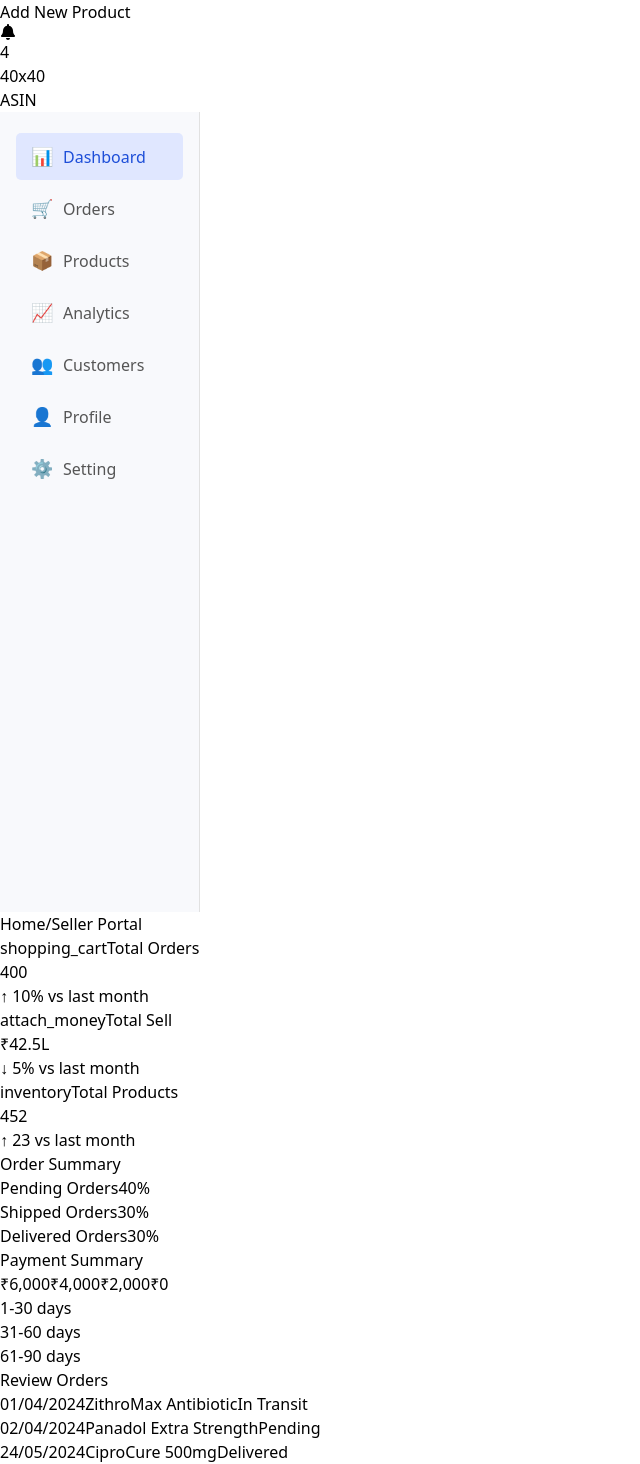
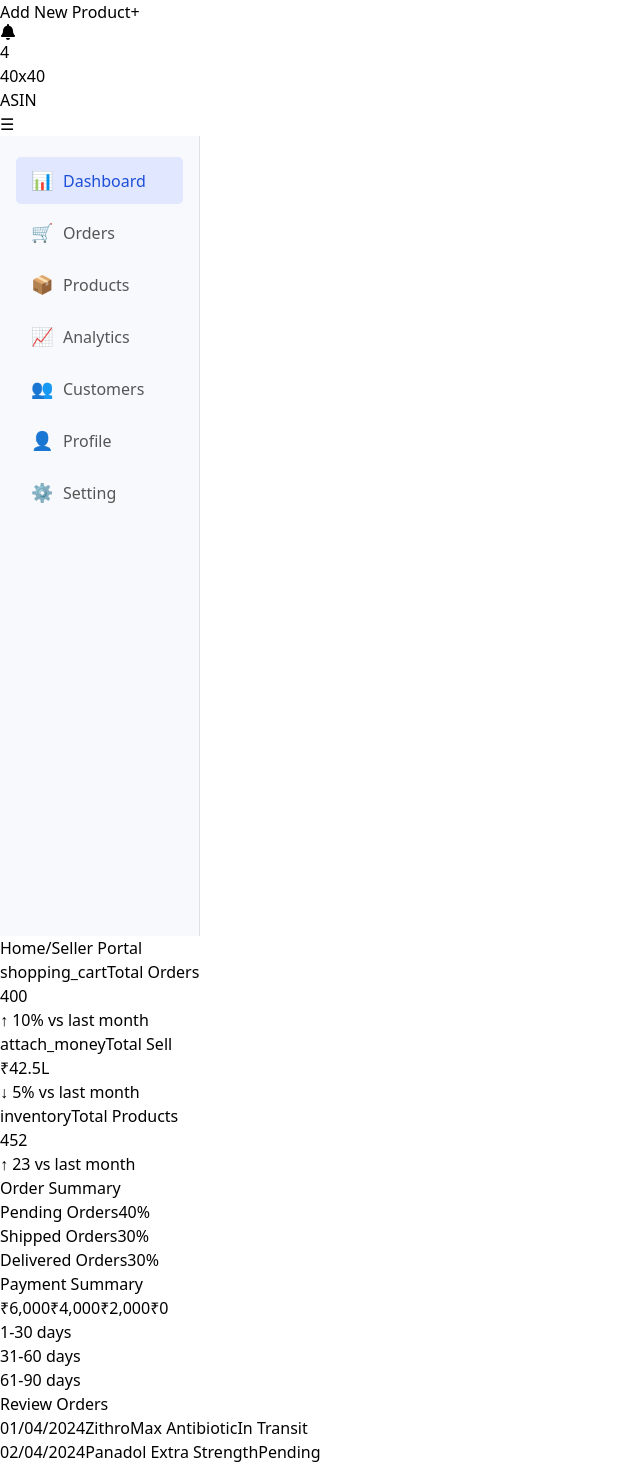
Before and after one commit to vaibhavporwal01/CodeSeVyapaar, a React (Vite) app: page /dashboard in a window 1280 px wide. Shown: the part 150-1614 px from the top of the page, without its empty margins (0-640 px from the left). Built offline with nearby package versions, Linux system fonts and the light colour scheme.

Commit message:
made different file for all cards

```diff
--- a/src/components/Dashboard/SellerDashboard.jsx
+++ b/src/components/Dashboard/SellerDashboard.jsx
@@ -1,7 +1,12 @@
+// src/pages/SellerDashboard.js
 import React from 'react';
 import { Link } from 'react-router-dom';
 import Sidebar from '../Sidebar/Sidebar';
 import SellerNavbar from './seller-Components/SellerNavbar';
+import DashboardCard from './seller-Components/DashboardCard';
+import OrderSummary from './seller-Components/OrderSummary';
+import PaymentSummary from './seller-Components/PaymentSummary';
+import ReviewOrders from './seller-Components/ReviewOrders';
 
 const SellerDashboard = () => {
   return (
@@ -46,89 +51,4 @@ const SellerDashboard = () => {
   );
 };
 
-const DashboardCard = ({ title, value, change, color, icon }) => (
-  <div className="bg-white rounded-lg shadow p-4">
-    <h3 className="text-sm font-semibold flex items-center">
-      <span className="material-icons-outlined mr-2">{icon}</span>
-      {title}
-    </h3>
-    <p className="text-2xl font-bold mt-2">{value}</p>
-    <p className={`text-xs text-${color}-500 mt-1`}>{change} vs last month</p>
-  </div>
-);
-
-const OrderSummary = () => (
-  <div className="bg-white rounded-lg shadow p-4">
-    <h3 className="text-sm font-semibold mb-4">Order Summary</h3>
-    <div className="space-y-3">
-      {[
-        { label: 'Pending Orders', percentage: 40, color: 'yellow' },
-        { label: 'Shipped Orders', percentage: 30, color: 'purple' },
-        { label: 'Delivered Orders', percentage: 30, color: 'green' },
-      ].map((item, index) => (
-        <div key={index}>
-          <div className="flex justify-between text-xs">
-            <span>{item.label}</span>
-            <span>{item.percentage}%</span>
-          </div>
-          <div className="w-full bg-gray-200 rounded-full h-2 mt-1">
-            <div className={`bg-${item.color}-500 h-2 rounded-full`} style={{ width: `${item.percentage}%` }}></div>
-          </div>
-        </div>
-      ))}
-    </div>
-  </div>
-);
-
-const PaymentSummary = () => (
-  <div className="bg-white rounded-lg shadow p-4">
-    <h3 className="text-sm font-semibold mb-4">Payment Summary</h3>
-    <div className="relative h-48">
-      {/* Y-Axis */}
-      <div className="absolute left-0 top-0 h-full flex flex-col justify-between text-xs pr-2">
-        <span>₹6,000</span>
-        <span>₹4,000</span>
-        <span>₹2,000</span>
-        <span>₹0</span>
-      </div>
-
-      {/* Bars */}
-      <div className="absolute inset-0 flex items-end justify-around px-4">
-        <div className="flex flex-col items-center">
-          <div className="bg-purple-500 w-10 h-12 sm:h-16 lg:h-24 rounded-t"></div>
-          <span className="text-xs mt-2">1-30 days</span>
-        </div>
-        <div className="flex flex-col items-center">
-          <div className="bg-purple-500 w-10 h-24 sm:h-32 lg:h-40 rounded-t"></div>
-          <span className="text-xs mt-2">31-60 days</span>
-        </div>
-        <div className="flex flex-col items-center">
-          <div className="bg-purple-500 w-10 h-16 sm:h-20 lg:h-28 rounded-t"></div>
-          <span className="text-xs mt-2">61-90 days</span>
-        </div>
-      </div>
-    </div>
-  </div>
-);
-
-
-const ReviewOrders = () => (
-  <div className="bg-white rounded-lg shadow p-4">
-    <h3 className="text-sm font-semibold mb-4">Review Orders</h3>
-    <div className="space-y-3">
-      {[
-        { date: '01/04/2024', product: 'ZithroMax Antibiotic', status: 'In Transit', color: 'blue' },
-        { date: '02/04/2024', product: 'Panadol Extra Strength', status: 'Pending', color: 'yellow' },
-        { date: '24/05/2024', product: 'CiproCure 500mg', status: 'Delivered', color: 'green' },
-      ].map((order, index) => (
-        <div key={index} className="flex justify-between text-xs">
-          <span>{order.date}</span>
-          <span>{order.product}</span>
-          <span className={`text-${order.color}-500`}>{order.status}</span>
-        </div>
-      ))}
-    </div>
-  </div>
-);
-
 export default SellerDashboard;
--- /dev/null
+++ b/src/components/Dashboard/seller-Components/DashboardCard.jsx
@@ -0,0 +1,14 @@
+import React from 'react';
+
+const DashboardCard = ({ title, value, change, color, icon }) => (
+  <div className="bg-white rounded-lg shadow p-4">
+    <h3 className="text-sm font-semibold flex items-center">
+      <span className="material-icons-outlined mr-2">{icon}</span>
+      {title}
+    </h3>
+    <p className="text-2xl font-bold mt-2">{value}</p>
+    <p className={`text-xs text-${color}-500 mt-1`}>{change} vs last month</p>
+  </div>
+);
+
+export default DashboardCard;
--- /dev/null
+++ b/src/components/Dashboard/seller-Components/OrderSummary.jsx
@@ -0,0 +1,26 @@
+import React from 'react';
+
+const OrderSummary = () => (
+  <div className="bg-white rounded-lg shadow p-4">
+    <h3 className="text-sm font-semibold mb-4">Order Summary</h3>
+    <div className="space-y-3">
+      {[
+        { label: 'Pending Orders', percentage: 40, color: 'yellow' },
+        { label: 'Shipped Orders', percentage: 30, color: 'purple' },
+        { label: 'Delivered Orders', percentage: 30, color: 'green' },
+      ].map((item, index) => (
+        <div key={index}>
+          <div className="flex justify-between text-xs">
+            <span>{item.label}</span>
+            <span>{item.percentage}%</span>
+          </div>
+          <div className="w-full bg-gray-200 rounded-full h-2 mt-1">
+            <div className={`bg-${item.color}-500 h-2 rounded-full`} style={{ width: `${item.percentage}%` }}></div>
+          </div>
+        </div>
+      ))}
+    </div>
+  </div>
+);
+
+export default OrderSummary;
--- /dev/null
+++ b/src/components/Dashboard/seller-Components/PaymentSummary.jsx
@@ -0,0 +1,34 @@
+import React from 'react';
+
+const PaymentSummary = () => (
+  <div className="bg-white rounded-lg shadow p-4">
+    <h3 className="text-sm font-semibold mb-4">Payment Summary</h3>
+    <div className="relative h-48">
+      {/* Y-Axis */}
+      <div className="absolute left-0 top-0 h-full flex flex-col justify-between text-xs pr-2">
+        <span>₹6,000</span>
+        <span>₹4,000</span>
+        <span>₹2,000</span>
+        <span>₹0</span>
+      </div>
+
+      {/* Bars */}
+      <div className="absolute inset-0 flex items-end justify-around px-4">
+        <div className="flex flex-col items-center">
+          <div className="bg-purple-500 w-10 h-12 sm:h-16 lg:h-24 rounded-t"></div>
+          <span className="text-xs mt-2">1-30 days</span>
+        </div>
+        <div className="flex flex-col items-center">
+          <div className="bg-purple-500 w-10 h-24 sm:h-32 lg:h-40 rounded-t"></div>
+          <span className="text-xs mt-2">31-60 days</span>
+        </div>
+        <div className="flex flex-col items-center">
+          <div className="bg-purple-500 w-10 h-16 sm:h-20 lg:h-28 rounded-t"></div>
+          <span className="text-xs mt-2">61-90 days</span>
+        </div>
+      </div>
+    </div>
+  </div>
+);
+
+export default PaymentSummary;
--- /dev/null
+++ b/src/components/Dashboard/seller-Components/ReviewOrders.jsx
@@ -0,0 +1,22 @@
+import React from 'react';
+
+const ReviewOrders = () => (
+  <div className="bg-white rounded-lg shadow p-4">
+    <h3 className="text-sm font-semibold mb-4">Review Orders</h3>
+    <div className="space-y-3">
+      {[
+        { date: '01/04/2024', product: 'ZithroMax Antibiotic', status: 'In Transit', color: 'blue' },
+        { date: '02/04/2024', product: 'Panadol Extra Strength', status: 'Pending', color: 'yellow' },
+        { date: '24/05/2024', product: 'CiproCure 500mg', status: 'Delivered', color: 'green' },
+      ].map((order, index) => (
+        <div key={index} className="flex justify-between text-xs">
+          <span>{order.date}</span>
+          <span>{order.product}</span>
+          <span className={`text-${order.color}-500`}>{order.status}</span>
+        </div>
+      ))}
+    </div>
+  </div>
+);
+
+export default ReviewOrders;
--- a/src/components/Dashboard/seller-Components/SellerNavbar.jsx
+++ b/src/components/Dashboard/seller-Components/SellerNavbar.jsx
@@ -8,7 +8,7 @@ const SellerNavbar = () => {
   return (
     <div className="bg-white text-gray-800 flex items-center justify-between px-8 py-4 shadow-md fixed top-0 w-full z-10">
       {/* Left side: Logo and Search Bar */}
-      <div className="flex items-center space-x-8">
+      <div className="flex items-center space-x-8 w-full lg:w-auto">
         {/* Logo */}
         <div className="flex items-center space-x-3">
           <img
@@ -24,7 +24,7 @@ const SellerNavbar = () => {
         </div>
 
         {/* Search Bar */}
-        <div className="relative">
+        <div className="relative hidden lg:block">
           <input
             type="text"
             placeholder="Search..."
@@ -37,13 +37,21 @@ const SellerNavbar = () => {
       </div>
 
       {/* Right side: Add Product Button, Notification, and Profile */}
-      <div className="flex items-center space-x-6">
+      <div className="flex items-center space-x-6 lg:space-x-4">
         {/* Add Product Button */}
         <button
-          className="bg-blue-600 text-white px-4 py-2 rounded-lg hover:bg-blue-700 transition-colors duration-200"
+          className="bg-blue-600 text-white px-4 py-2 rounded-lg hover:bg-blue-700 transition-colors duration-200 hidden sm:block"
           onClick={() => navigate('/add-product')}
         >
           Add New Product
+        </button>
+
+        {/* Mobile View: Plus sign for Add Product */}
+        <button
+          className="bg-blue-600 text-white text-xl rounded-full hover:bg-blue-700 transition-colors duration-200 sm:hidden"
+          onClick={() => navigate('/add-product')}
+        >
+          +
         </button>
 
         {/* Notification Icon */}
@@ -66,6 +74,13 @@ const SellerNavbar = () => {
           <span className="text-sm font-medium text-gray-600">ASIN</span>
         </div>
       </div>
+
+      {/* Mobile View: Hamburger Menu */}
+      <div className="lg:hidden flex items-center space-x-4">
+        <button className="text-gray-600 text-2xl">
+          &#9776; {/* Hamburger icon */}
+        </button>
+      </div>
     </div>
   );
 };
```
